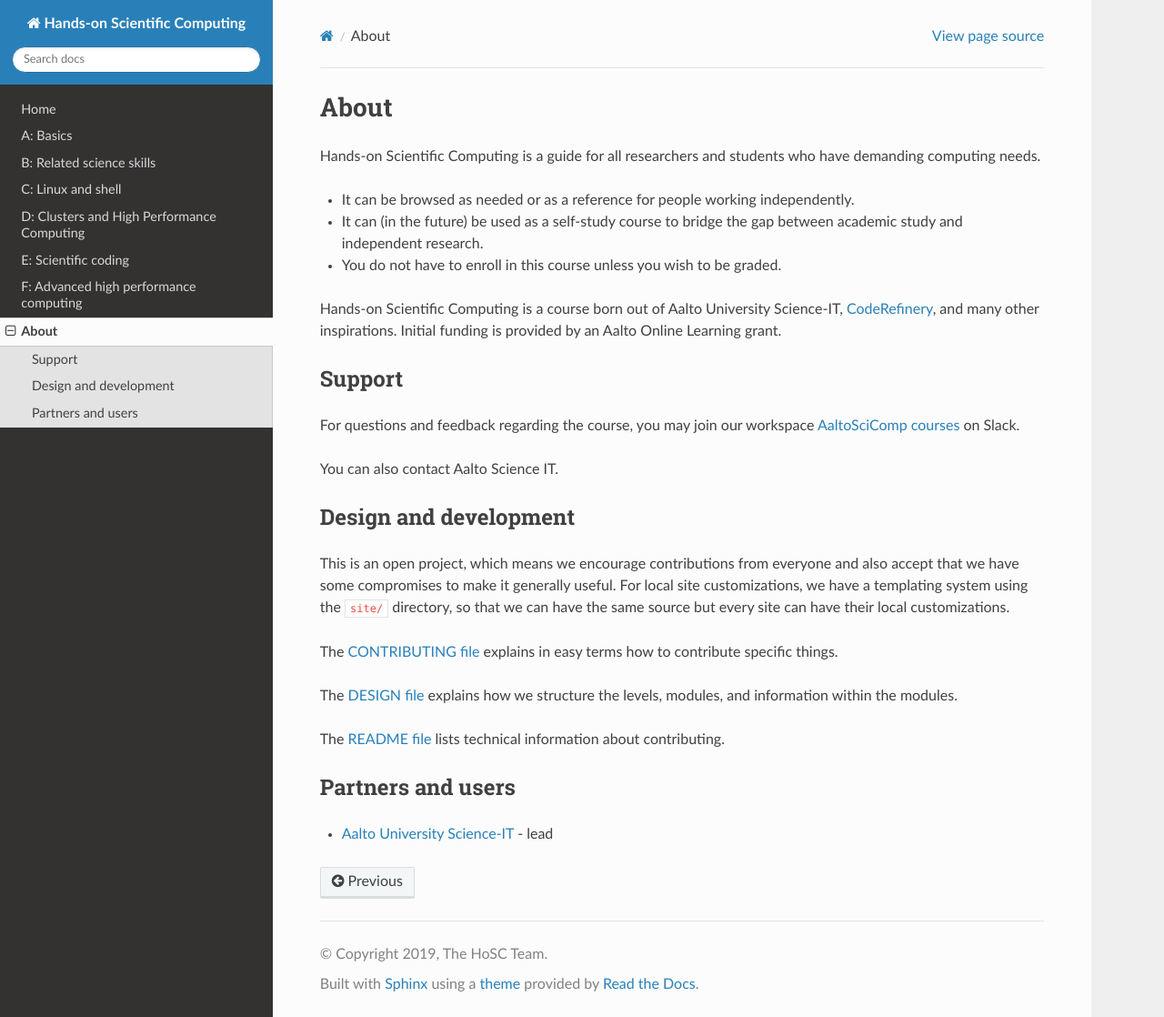
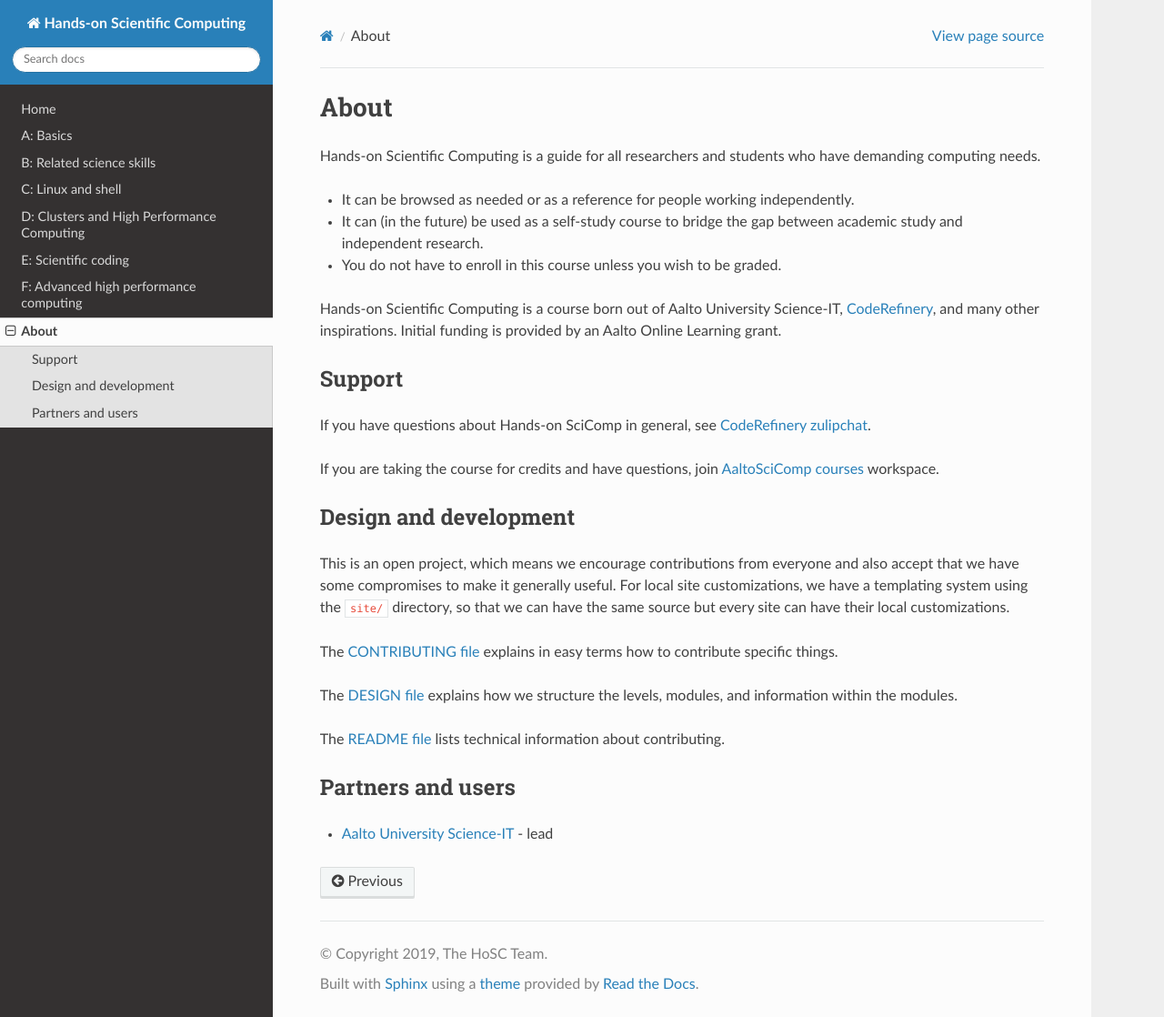
Before and after one commit to coderefinery/handsonscicomp, a Sphinx documentation site: the page built from source/about.rst, in a window 1280 px wide and 1118 px high. Shown: the whole window at 91% size. Built offline with Sphinx 7.4.7 and the Read the Docs theme 2.0.0, drawn with Linux system fonts in a browser that asks for light colours.

Commit message:
added zulip chat link

```diff
--- a/source/about.rst
+++ b/source/about.rst
@@ -20,10 +20,9 @@ Learning grant.
 Support
 -------
 
-For questions and feedback regarding the course, you may join our workspace `AaltoSciComp courses <https://aaltoscicompcourses.slack.com>`__
-on Slack.
+If you have questions about Hands-on SciComp in general, see `CodeRefinery zulipchat <https://coderefinery.github.io/manuals/chat/>`__.
 
-You can also contact Aalto Science IT.
+If you are taking the course for credits and have questions, join `AaltoSciComp courses <https://aaltoscicompcourses.slack.com>`__ workspace.
 
 
 Design and development
```
